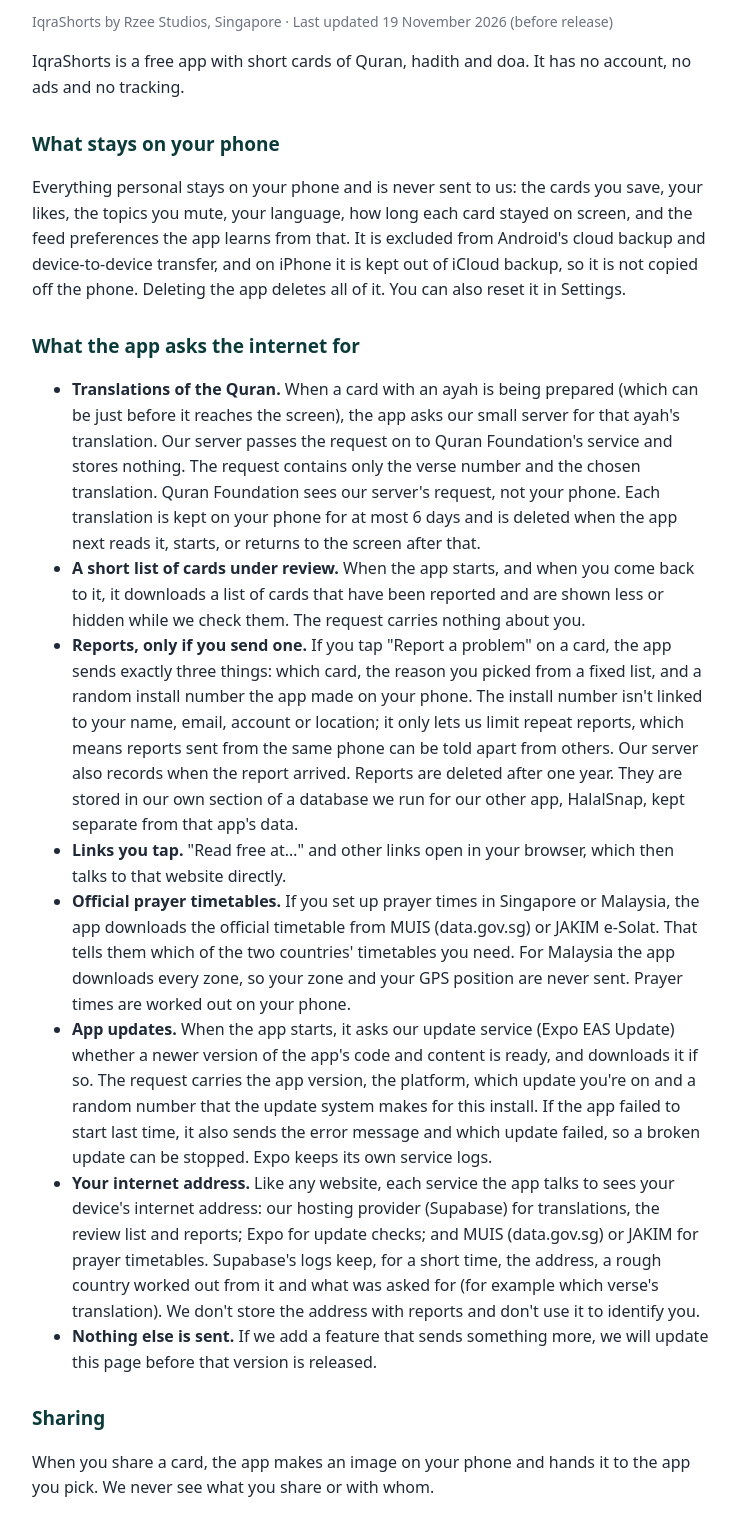
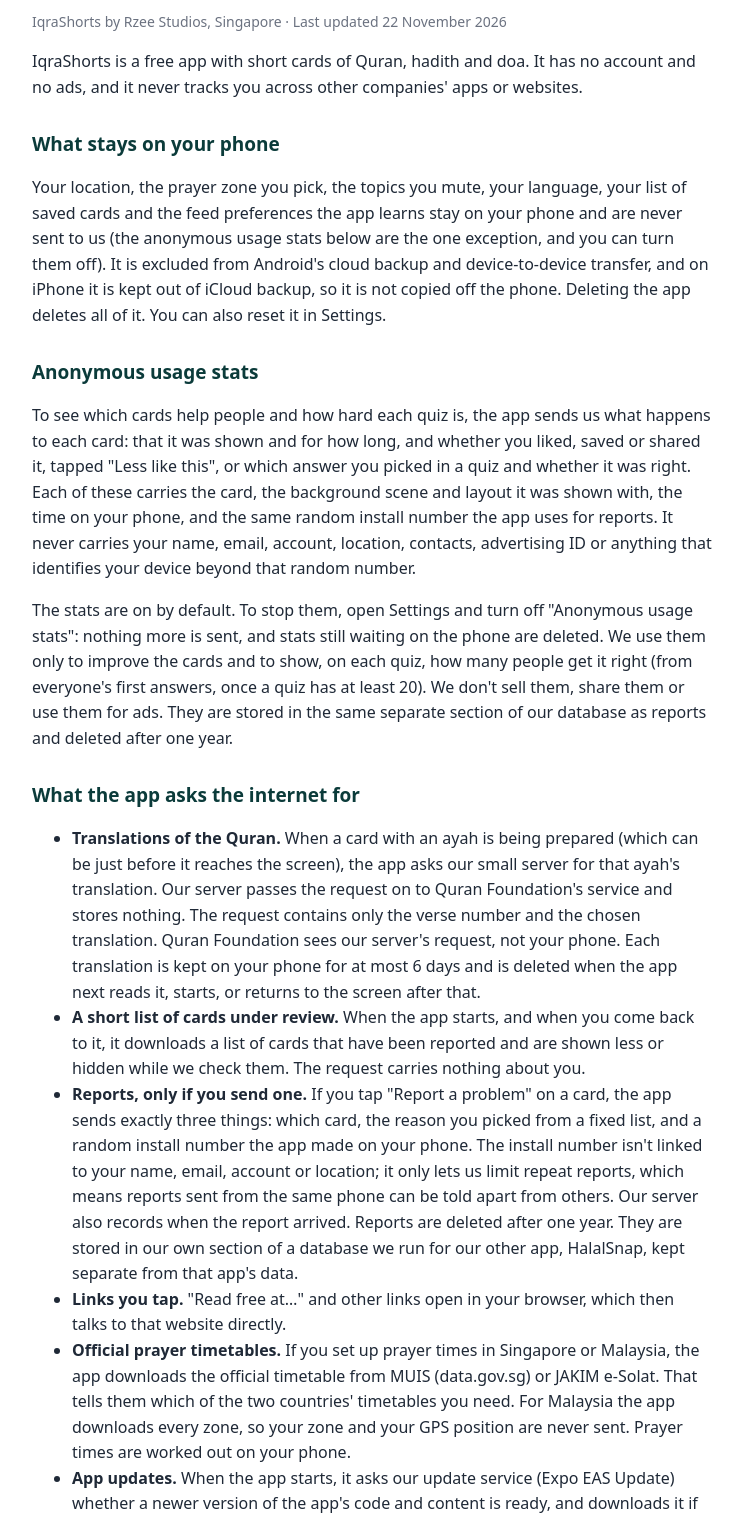
Before and after one commit to razilzul/iqrashorts-site, a plain HTML site: page privacy/index.html in a window 1280 px wide. Shown: the part 115-1630 px from the top of the page, without its empty margins (268-1011 px from the left). Drawn offline with Linux system fonts and the light colour scheme.

Commit message:
Privacy: anonymous usage stats (what is sent, the Settings switch, deletion by install number) (#6)
Co-authored-by: Claude Opus 5.5 <noreply@anthropic.com>

```diff
--- a/privacy/index.html
+++ b/privacy/index.html
@@ -4,7 +4,7 @@
 <meta charset="utf-8">
 <meta name="viewport" content="width=device-width, initial-scale=1">
 <title>Privacy · IqraShorts</title>
-<meta name="description" content="IqraShorts privacy policy: no account, no ads, no tracking. What stays on your phone and what the app asks the internet for.">
+<meta name="description" content="IqraShorts privacy policy: no account, no ads, no tracking across other apps. What stays on your phone, the anonymous usage stats, and what the app asks the internet for.">
 <meta name="theme-color" content="#102938">
 <link rel="icon" href="/favicon.png">
 <style>
@@ -18,12 +18,16 @@ header{display:flex;align-items:center;gap:10px}header img{width:32px;height:32p
 <main>
 <header><img src="/icon-256.png" alt=""><a href="/">IqraShorts</a></header>
 <h1>Privacy</h1>
-<p class="meta">IqraShorts by Rzee Studios, Singapore · Last updated 19 November 2026 (before release)</p>
+<p class="meta">IqraShorts by Rzee Studios, Singapore · Last updated 22 November 2026</p>
 
-<p>IqraShorts is a free app with short cards of Quran, hadith and doa. It has no account, no ads and no tracking.</p>
+<p>IqraShorts is a free app with short cards of Quran, hadith and doa. It has no account and no ads, and it never tracks you across other companies' apps or websites.</p>
 
 <h2>What stays on your phone</h2>
-<p>Everything personal stays on your phone and is never sent to us: the cards you save, your likes, the topics you mute, your language, how long each card stayed on screen, and the feed preferences the app learns from that. It is excluded from Android's cloud backup and device-to-device transfer, and on iPhone it is kept out of iCloud backup, so it is not copied off the phone. Deleting the app deletes all of it. You can also reset it in Settings.</p>
+<p>Your location, the prayer zone you pick, the topics you mute, your language, your list of saved cards and the feed preferences the app learns stay on your phone and are never sent to us (the anonymous usage stats below are the one exception, and you can turn them off). It is excluded from Android's cloud backup and device-to-device transfer, and on iPhone it is kept out of iCloud backup, so it is not copied off the phone. Deleting the app deletes all of it. You can also reset it in Settings.</p>
+
+<h2>Anonymous usage stats</h2>
+<p>To see which cards help people and how hard each quiz is, the app sends us what happens to each card: that it was shown and for how long, and whether you liked, saved or shared it, tapped "Less like this", or which answer you picked in a quiz and whether it was right. Each of these carries the card, the background scene and layout it was shown with, the time on your phone, and the same random install number the app uses for reports. It never carries your name, email, account, location, contacts, advertising ID or anything that identifies your device beyond that random number.</p>
+<p>The stats are on by default. To stop them, open Settings and turn off "Anonymous usage stats": nothing more is sent, and stats still waiting on the phone are deleted. We use them only to improve the cards and to show, on each quiz, how many people get it right (from everyone's first answers, once a quiz has at least 20). We don't sell them, share them or use them for ads. They are stored in the same separate section of our database as reports and deleted after one year.</p>
 
 <h2>What the app asks the internet for</h2>
 <ul>
@@ -33,7 +37,8 @@ header{display:flex;align-items:center;gap:10px}header img{width:32px;height:32p
 <li><strong>Links you tap.</strong> "Read free at…" and other links open in your browser, which then talks to that website directly.</li>
 <li><strong>Official prayer timetables.</strong> If you set up prayer times in Singapore or Malaysia, the app downloads the official timetable from MUIS (data.gov.sg) or JAKIM e-Solat. That tells them which of the two countries' timetables you need. For Malaysia the app downloads every zone, so your zone and your GPS position are never sent. Prayer times are worked out on your phone.</li>
 <li><strong>App updates.</strong> When the app starts, it asks our update service (Expo EAS Update) whether a newer version of the app's code and content is ready, and downloads it if so. The request carries the app version, the platform, which update you're on and a random number that the update system makes for this install. If the app failed to start last time, it also sends the error message and which update failed, so a broken update can be stopped. Expo keeps its own service logs.</li>
-<li><strong>Your internet address.</strong> Like any website, each service the app talks to sees your device's internet address: our hosting provider (Supabase) for translations, the review list and reports; Expo for update checks; and MUIS (data.gov.sg) or JAKIM for prayer timetables. Supabase's logs keep, for a short time, the address, a rough country worked out from it and what was asked for (for example which verse's translation). We don't store the address with reports and don't use it to identify you.</li>
+<li><strong>Your internet address.</strong> Like any website, each service the app talks to sees your device's internet address: our hosting provider (Supabase) for translations, the review list, quiz numbers, usage stats and reports; Expo for update checks; and MUIS (data.gov.sg) or JAKIM for prayer timetables. Supabase's logs keep, for a short time, the address, a rough country worked out from it and what was asked for (for example which verse's translation). We don't store the address with reports or stats and don't use it to identify you.</li>
+<li><strong>How hard each quiz is.</strong> When a quiz is shown, the app downloads, at most once per run, the share of people who got each quiz right. The request carries nothing about you, so it works with the stats turned off too.</li>
 <li><strong>Nothing else is sent.</strong> If we add a feature that sends something more, we will update this page before that version is released.</li>
 </ul>
 
@@ -43,9 +48,10 @@ header{display:flex;align-items:center;gap:10px}header img{width:32px;height:32p
 <h2 id="delete">Deleting your data</h2>
 <p><strong>On your phone:</strong> in the app, open Settings and tap "Reset my feed and saves", or delete the app. That removes everything the app keeps on the phone.</p>
 <p><strong>Reports you sent:</strong> they are deleted automatically one year after they arrive. To have them deleted sooner, email <a href="mailto:privacy@iqrashorts.app?subject=Delete%20my%20reports">privacy@iqrashorts.app</a> with the card(s) and the date you reported them. We delete the matching reports within 30 days. Reports aren't linked to your name or email, so we can't look them up any other way.</p>
+<p><strong>Usage stats:</strong> they are deleted automatically one year after they arrive. To have yours deleted sooner, open Settings in the app, note the first 8 characters of your number shown under "Anonymous usage stats", and email them to <a href="mailto:privacy@iqrashorts.app?subject=Delete%20my%20usage%20stats">privacy@iqrashorts.app</a>. We delete every stat (and report) from that number within 30 days. Turning the switch off stops new ones.</p>
 <p><strong>Server logs</strong> (internet address, rough country, what was asked for) are short-lived and deleted on our hosting provider's normal schedule.</p>
 <h2>Children</h2>
-<p>The app has no accounts and collects nothing about who you are, from anyone, including children. Apart from what is listed above (requests for translations, the review list, timetables and update checks, and reports you choose to send), nothing is sent.</p>
+<p>The app has no accounts and collects nothing about who you are, from anyone, including children. Apart from what is listed above (the anonymous usage stats, which can be turned off, requests for translations, quiz numbers, the review list, timetables and update checks, and reports you choose to send), nothing is sent.</p>
 
 <h2>Contact</h2>
 <p>Questions or a request: <a href="mailto:privacy@iqrashorts.app">privacy@iqrashorts.app</a>.</p>
```
